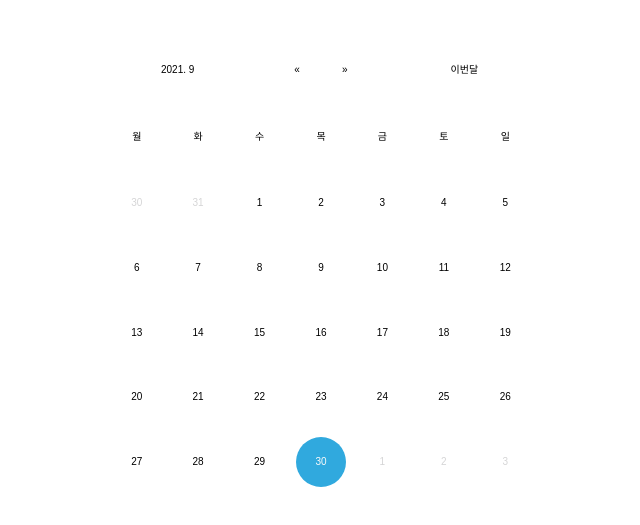
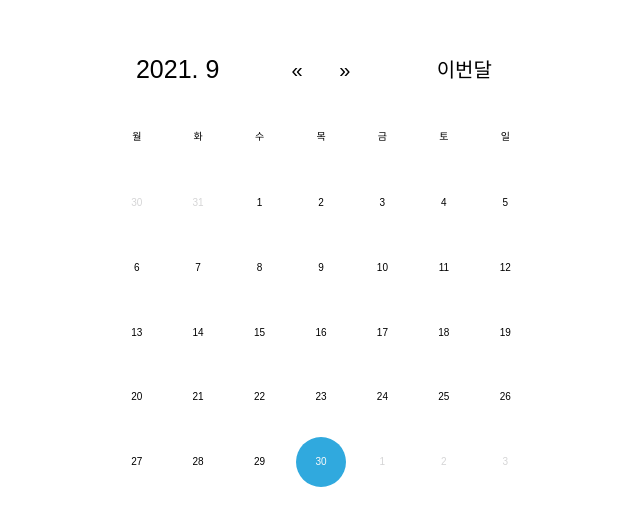
Before and after one commit to psy-g/paywork-calendar, a React (Create React App) app: page / in a window 1280 px wide. Shown: the part 135-660 px from the top of the page, without its empty margins (319-959 px from the left). Built offline with nearby package versions, Linux system fonts and the light colour scheme; a web font is replaced by a local one.

Commit message:
style: 달력 스타일링(#8) - `배달의민족 주아체` 폰트 - `페이워크` 파비콘 -` 달력` 스타일링

```diff
--- a/public/index.html
+++ b/public/index.html
@@ -2,16 +2,16 @@
 <html lang="en">
   <head>
     <meta charset="utf-8" />
-    <link rel="icon" href="%PUBLIC_URL%/favicon.ico" />
+    <!-- <link rel="icon" href="%PUBLIC_URL%/favicon.ico" /> -->
     <meta name="viewport" content="width=device-width, initial-scale=1" />
     <meta name="theme-color" content="#000000" />
     <meta
       name="description"
       content="Web site created using create-react-app"
     />
-    <link rel="apple-touch-icon" href="%PUBLIC_URL%/logo192.png" />
+    <link rel="icon" href="https://paywork.io/images/favicon.ico" />
     <link rel="manifest" href="%PUBLIC_URL%/manifest.json" />
-    <title>React App</title>
+    <title>Calendar 📅</title>
   </head>
   <body>
     <noscript>You need to enable JavaScript to run this app.</noscript>
--- a/src/components/calendar/template/CalendarButton.js
+++ b/src/components/calendar/template/CalendarButton.js
@@ -24,8 +24,21 @@ export default CalendarButton;
 
 const ButtonBlock = styled.div`
   display: flex;
+  font-size: 2rem;
 `;
 
-const PrevMonth = styled.div``;
+const PrevMonth = styled.div`
+  cursor: pointer;
 
-const NextMonth = styled.div``;
+  &:hover {
+    color: #e53a40;
+  }
+`;
+
+const NextMonth = styled.div`
+  cursor: pointer;
+
+  &:hover {
+    color: #e53a40;
+  }
+`;
--- a/src/components/calendar/template/CalendarHead.js
+++ b/src/components/calendar/template/CalendarHead.js
@@ -35,6 +35,15 @@ const HeadBlock = styled.div`
   }
 `;
 
-const MonthWrapper = styled.div``;
+const MonthWrapper = styled.div`
+  font-size: 2.5rem;
+`;
 
-const ThisMonthWrapper = styled.div``;
+const ThisMonthWrapper = styled.div`
+  font-size: 2rem;
+  cursor: pointer;
+
+  &:hover {
+    color: #e53a40;
+  }
+`;
```
Also changed, not shown: src/style/GlobalStyles.js (+8 -0 lines).
